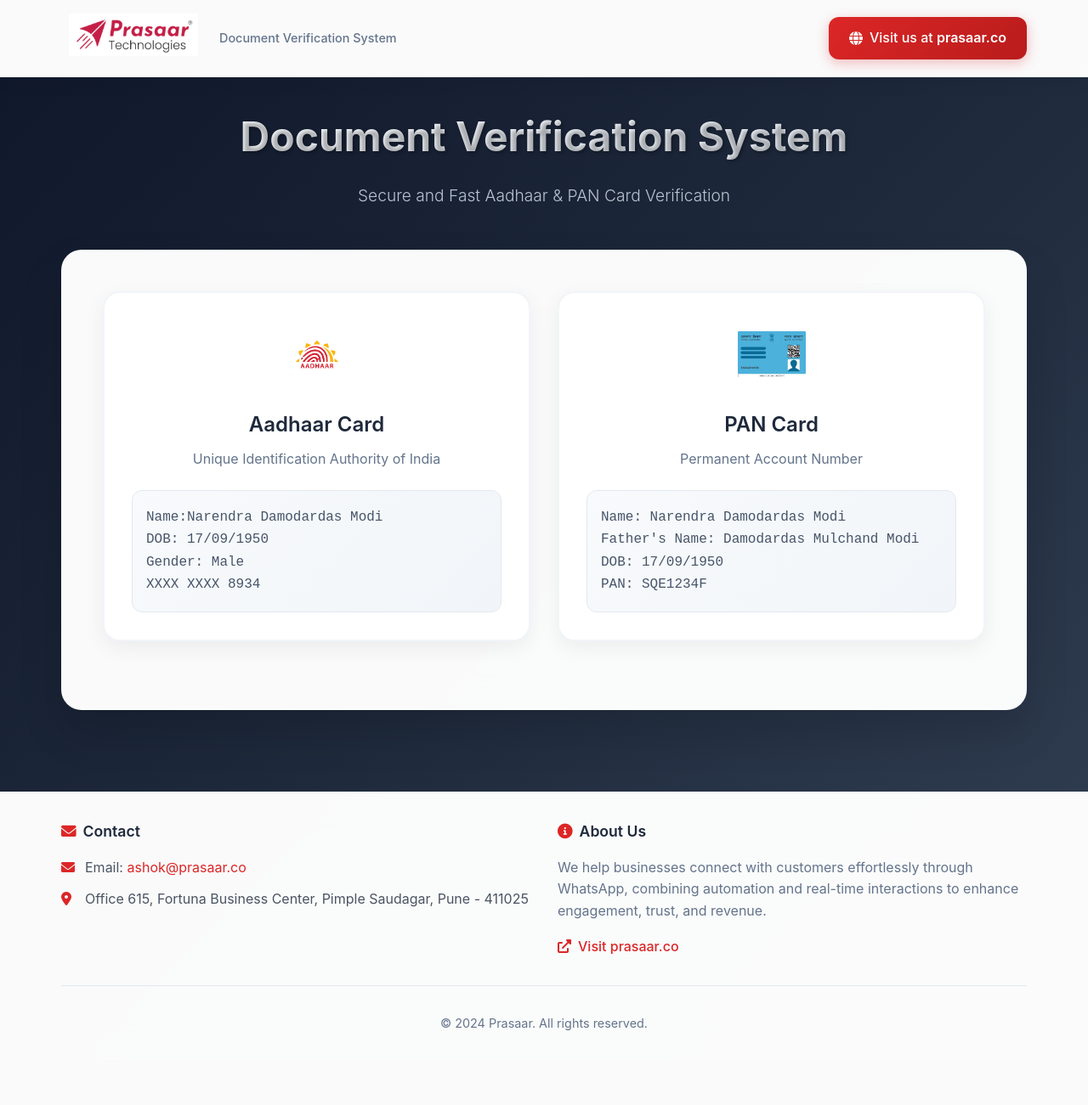
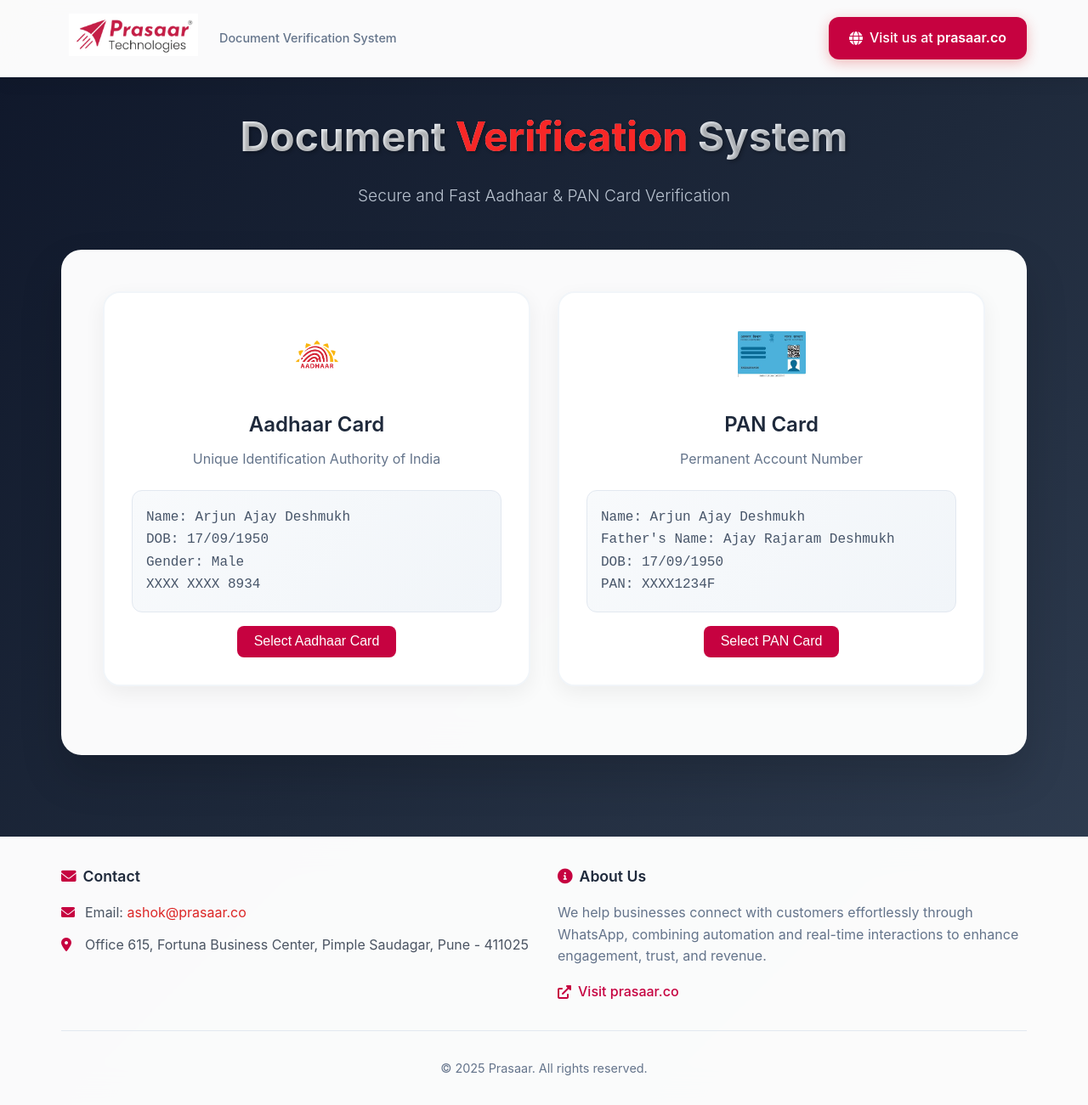
Before and after one commit to gauravtanpure/Document-Verification-Application, a Flask app: page / in a window 1280 px wide. Shown: the whole page at 85% size. Before the commit the page ends 1213 px from the top, so only its background shows below. Run offline with Flask 3, Linux system fonts and the light colour scheme.

Commit message:
Design Resolved

```diff
--- a/app/static/css/style.css
+++ b/app/static/css/style.css
@@ -72,7 +72,7 @@
     align-items: center;
     gap: 0.5rem;
     padding: 0.75rem 1.5rem;
-    background: linear-gradient(135deg, #dc2626 0%, #b91c1c 100%);
+    background: linear-gradient(135deg, rgb(198, 2, 64) 0%, rgb(198, 2, 64) 100%);
     color: white;
     border-radius: 12px;
     font-weight: 500;
@@ -109,6 +109,16 @@
     margin-bottom: 3rem;
     color: white;
 }
+
+.page-header .highlight {
+    background: none !important;
+    -webkit-background-clip: unset !important;
+    -webkit-text-fill-color: rgb(248, 39, 39) !important;
+    background-clip: unset !important;
+    color: rgb(202, 64, 64) !important;
+}
+
+
 
 .page-header h2 {
     font-size: 3rem;
@@ -812,7 +822,7 @@
 }
 
 .footer-section h4 i {
-    color: #dc2626;
+    color: rgb(198, 2, 64);
 }
 
 .footer-item {
@@ -824,7 +834,7 @@
 }
 
 .footer-item i {
-    color: #dc2626;
+    color: rgb(198, 2, 64);
     margin-top: 0.25rem;
     min-width: 16px;
 }
@@ -846,7 +856,7 @@
 }
 
 .footer-link a {
-    color: #dc2626;
+    color: rgb(198, 2, 64);
     text-decoration: none;
     font-weight: 500;
     display: inline-flex;
@@ -856,7 +866,7 @@
 }
 
 .footer-link a:hover {
-    color: #b91c1c;
+    color: rgb(198, 2, 64);
 }
 
 .footer-bottom {
@@ -949,3 +959,19 @@
     from { opacity: 0; }
     to { opacity: 1; }
 }
+
+.card-select-btn {
+    margin-top: 1rem;
+    padding: 0.6rem 1.2rem;
+    background-color: rgb(198, 2, 64); /* Tailwind blue-600 */
+    color: white;
+    border: none;
+    border-radius: 0.5rem;
+    font-size: 1rem;
+    cursor: pointer;
+    transition: background-color 0.3s ease;
+}
+
+.card-select-btn:hover {
+    background-color: rgb(198, 2, 64); /* Tailwind blue-700 */
+}
--- a/app/templates/index.html
+++ b/app/templates/index.html
@@ -33,38 +33,47 @@
     <main class="main-wrapper">
         <div class="container">
             <div class="page-header">
-                <h2>Document Verification System</h2>
+                <h2>Document <span class="highlight">Verification</span> System</h2>
                 <p>Secure and Fast Aadhaar & PAN Card Verification</p>
             </div>
 
+
             <div class="main-content">
                 <div id="document-selection" class="document-selection">
-                    <div class="doc-option-card aadhaar" onclick="selectDocument('aadhaar')">
+                    <div class="doc-option-card aadhaar">
                         <div class="card-icon">
                             <img src="{{ url_for('static', filename='images/aadhaar_icon.png') }}" alt="Aadhaar Icon">
                         </div>
                         <h3>Aadhaar Card</h3>
                         <p>Unique Identification Authority of India</p>
                         <div class="card-sample-preview">
-                            <p>Name:Narendra Damodardas Modi</p>
+                            <p>Name: Arjun Ajay Deshmukh</p>
                             <p>DOB: 17/09/1950</p>
                             <p>Gender: Male</p>
                             <p>XXXX XXXX 8934</p>
                         </div>
+                        <button class="card-select-btn" onclick="selectDocument('aadhaar')">
+                            Select Aadhaar Card
+                        </button>
                     </div>
-                    <div class="doc-option-card pan" onclick="selectDocument('pan')">
+
+                    <div class="doc-option-card pan">
                         <div class="card-icon">
                             <img src="{{ url_for('static', filename='images/pan_icon.png') }}" alt="PAN Icon">
                         </div>
                         <h3>PAN Card</h3>
                         <p>Permanent Account Number</p>
                         <div class="card-sample-preview">
-                            <p>Name: Narendra Damodardas Modi</p>
-                            <p>Father's Name: Damodardas Mulchand Modi</p>
+                            <p>Name: Arjun Ajay Deshmukh</p>
+                            <p>Father's Name: Ajay Rajaram Deshmukh</p>
                             <p>DOB: 17/09/1950</p>
-                            <p>PAN: SQE1234F</p>
+                            <p>PAN: XXXX1234F</p>
                         </div>
+                        <button class="card-select-btn" onclick="selectDocument('pan')">
+                            Select PAN Card
+                        </button>
                     </div>
+
                 </div>
 
                 <div id="aadhaar-form" class="verification-form">
@@ -261,7 +270,7 @@
             </div>
 
             <div class="footer-bottom">
-                <p>&copy; 2024 Prasaar. All rights reserved.</p>
+                <p>&copy; 2025 Prasaar. All rights reserved.</p>
             </div>
         </div>
     </footer>
```
